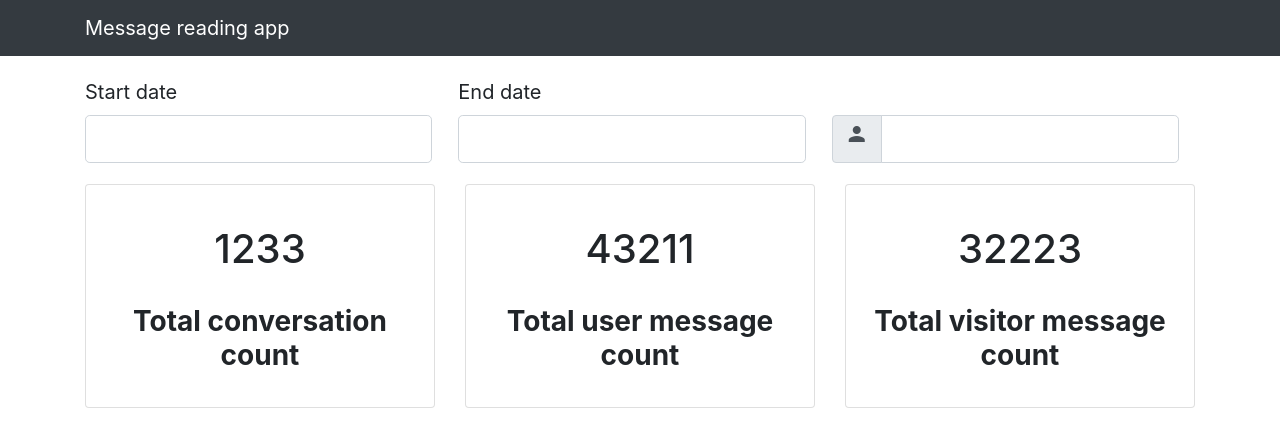
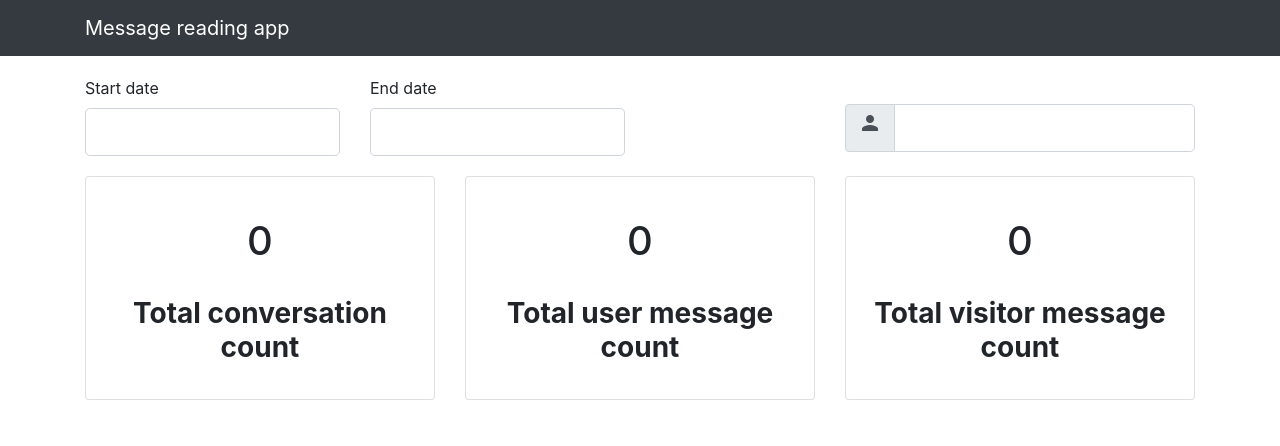
Before and after one commit to petripykalainen/messenger, a React (Create React App) app in the folder client/: page / in a window 1280 px wide. Shown: the top 446 px of the page. Built offline with nearby package versions, Linux system fonts and the light colour scheme.

Commit message:
Add axios, lodash, date validation. Add data fetch

```diff
--- a/client/package.json
+++ b/client/package.json
@@ -6,6 +6,8 @@
     "@testing-library/jest-dom": "^4.2.4",
     "@testing-library/react": "^9.4.0",
     "@testing-library/user-event": "^7.2.1",
+    "axios": "^0.19.2",
+    "lodash": "^4.17.15",
     "react": "^16.12.0",
     "react-dom": "^16.12.0",
     "react-scripts": "3.4.0"
--- a/client/src/Components/App.js
+++ b/client/src/Components/App.js
@@ -1,4 +1,5 @@
 import React from 'react';
+import axios from 'axios';
 
 import SearchForm from './SearchForm';
 import InfoRow from './InfoRow';
@@ -13,54 +14,73 @@ class App extends React.Component {
       boxes: [
         {
           title: "Total conversation count",
-          count: 1233
+          count: 0
         },
         {
           title: "Total user message count",
-          count: 43211
+          count: 0
         },
         {
           title: "Total visitor message count",
-          count: 32223
+          count: 0
         },
       ]
     }
   }
 
   componentDidMount(){
-    console.log('Component did mount!')
-    // Try Read local storage and do get request
+
   }
 
   componentDidUpdate(prevProps, prevState){
     if (prevState !== this.state.access_token) {
-      this.isValidDate(this.state.start_date)
-      console.log('Old: ', prevState.start_date)
-      console.log('New: ', this.state.start_date)
+
     }
   }
 
-  isValidDate(datestring) {
-    if (/\d{4}-\d{2}-\d{2}/.test(datestring)) {
-      console.log('DATE VALID!')
+  // setValue = (e) => {
+  //   // console.log(e.value);
+  //   this.setState({
+  //     [e.name]: e.value
+  //   })
+  // }
+
+  fetchMessages = async (data) => {
+    try {
+      let response =
+          await axios.get(`https://api.giosg.com/api/reporting/v1/rooms/84e0fefa-5675-11e7-a349-00163efdd8db/chat-stats/daily/?start_date=${data.sd}&end_date=${data.ed}`, {
+        headers: {
+          'Authorization': `Token ${data.at}`
+        }
+      });
+
+      this.setState({
+        boxes: [
+          {
+            ...this.state.boxes[0],
+            count: response.data.total_conversation_count
+          },
+          {
+            ...this.state.boxes[1],
+            count: response.data.total_user_message_count
+          },
+          {
+            ...this.state.boxes[2],
+            count: response.data.total_visitor_message_count
+          }
+        ]
+      })
+    } catch (err) {
+      console.log(err)
     }
-    // console.log('split string 1: ', date[0]);
-    // console.log('split string 2: ', date[1]);
-    // console.log('split string 3: ', date[3]);
-  }
 
-  setValue = (e) => {
-    console.log(e.value);
-    this.setState({
-      [e.name]: e.value
-    })
   }
 
   render(){
     return (
       <div>
         <SearchForm
-          handleInput={this.setValue}
+          submitForm={this.fetchMessages}
         />
         <InfoRow
           box={this.state.boxes}
--- a/client/src/Components/InfoRow.js
+++ b/client/src/Components/InfoRow.js
@@ -5,7 +5,7 @@ const InfoRow = (props) => {
     const boxes = props.box.map(({title,count}) => {
       const style = {height: "14rem"}
       return (
-        <div className="col-md text-center my-auto">
+        <div key={title} className="col-md text-center my-auto">
           <div className="card card-block d-flex p-0" style={style}>
             <div className="my-auto card-body">
               <div
--- a/client/src/Components/SearchForm.js
+++ b/client/src/Components/SearchForm.js
@@ -1,4 +1,5 @@
 import React from 'react';
+import _ from 'lodash';
 
 class SearchForm extends React.Component {
   constructor(props){
@@ -6,7 +7,8 @@ class SearchForm extends React.Component {
     this.state = {
       start_date: "",
       end_date: "",
-      access_token: ""
+      access_token: "",
+      errors: {}
     }
   }
 
@@ -14,15 +16,68 @@ class SearchForm extends React.Component {
     this.setState({
       [event.target.name]: event.target.value
     });
-    this.props.handleInput(event.target);
+  }
+
+  handleFormSubmit = (event) => {
+    event.preventDefault();
+
+    let errors = this.dateFormValidation(this.state);
+
+    if (_.isEmpty(errors)) {
+      let data = {
+        sd: this.state.start_date,
+        ed: this.state.end_date,
+        at: this.state.access_token,
+      }
+      localStorage.clear();
+      localStorage.setItem('userdata', JSON.stringify(data))
+      this.props.submitForm(data);
+    }
+    else
+    {
+      this.setState({
+        errors
+      })
+    }
+  }
+
+  dateFormValidation = (state) => {
+    const errors = {};
+
+    if (state.start_date === '') {
+      errors.start_date = "Set a starting date!"
+    }
+    if (!/\d{4}-\d{2}-\d{2}/.test(state.start_date) && state.start_date.length > 0) {
+      errors.start_date = "Use yyyy-mm-dd format!"
+    }
+    if (state.end_date === '') {
+      errors.end_date = "Set a end date!"
+    }
+    if (!/\d{4}-\d{2}-\d{2}/.test(state.end_date) && state.end_date.length > 0) {
+      errors.end_date = "Use yyyy-mm-dd format!"
+    }
+
+    return errors;
+  }
+
+  renderError(error){
+    if (error) {
+      return (
+        <div className="alert alert-danger alert-dismissible fade show" role="alert">
+          <strong>Error! </strong>{error }
+          <button type="button" className="close" data-dismiss="alert" aria-label="Close">
+            <span aria-hidden="true">&times;</span>
+          </button>
+        </div>
+      )
+    }
   }
 
   render() {
     return (
-      <div className="my-3">
-        <form>
-          <div className="form-row">
-            <div className="navbar-brand col">
+      <div className="row my-3">
+        <div className="col-sm-3 my-1">
+
           <label>Start date </label>
           <input
             className="form-control form-control-lg"
@@ -30,10 +85,11 @@ class SearchForm extends React.Component {
             value={this.state.start_date}
             onChange={e => this.handleInputChange(e)}
             type="text"
-                required pattern="\d{4}-\d{2}-\d{2}"
+      /* required pattern="\d{4}-\d{2}-\d{2}" */
           />
+          {this.renderError(this.state.errors.start_date)}
         </div>
-            <div className="navbar-brand col">
+        <div className="col-sm-3 my-1">
           <label>End date </label>
           <input
             className="form-control form-control-lg"
@@ -41,10 +97,12 @@ class SearchForm extends React.Component {
             value={this.state.end_date}
             onChange={e => this.handleInputChange(e)}
             type="text"
-                required pattern="\d{4}-\d{2}-\d{2}"
+      /* required pattern="\d{4}-\d{2}-\d{2}" */
           />
+          {this.renderError(this.state.errors.end_date)}
         </div>
-            <div className="navbar-brand col-md">
+
+        <form className="offset-sm-2 col-sm-4" onSubmit={this.handleFormSubmit}>
           <label className="invisible">token</label>
           <div className="input-group">
             <div className="input-group-prepend">
@@ -52,15 +110,29 @@ class SearchForm extends React.Component {
             </div>
             <input
               className="form-control form-control-lg"
+              type="text"
               name="access_token"
               value={this.state.access_token}
               onChange={e => this.handleInputChange(e)}
-                  type="text"/>
-              </div>
-            </div>
+            />
           </div>
         </form>
+        {/* <form> */}
+
+        {/*   <div className="navbar-brand col-3"> */}
+        {/*     <label>End date </label> */}
+        {/*     <input  */}
+        {/*       className="form-control form-control-lg" */}
+        {/*       name="end_date" */}
+        {/*       value={this.state.end_date} */}
+        {/*       onChange={e => this.handleInputChange(e)} */}
+        {/*       type="text" */}
+        {/*       required pattern="\d{4}-\d{2}-\d{2}" */}
+        {/*     /> */}
+        {/*   </div> */}
+        {/* </form> */}
       </div>
+
     );
   }
 
```
Also changed, not shown: 1 other file (tests, documents, lock files or other folders). Lines whose indentation alone changed are shown as unchanged.
